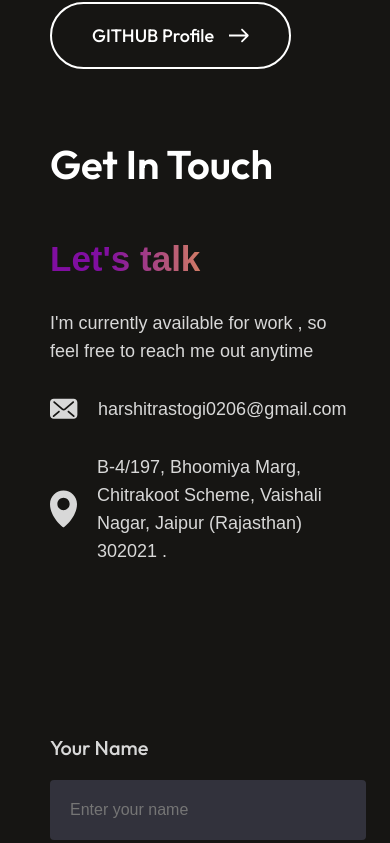
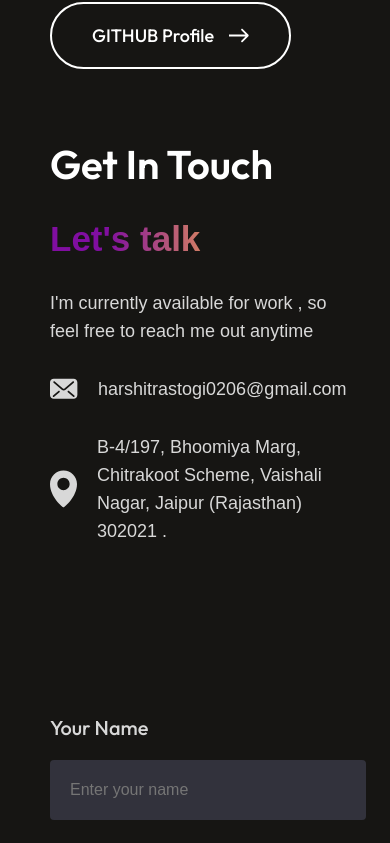
Before and after one commit to Harshit-Rastogi-01/Harshit-Portfolio, a React (Vite) app in the folder Portfolio/: page / in a window 390 px wide. Shown: the part 5538-6381 px from the top of the page. Built offline with nearby package versions, Linux system fonts and the light colour scheme.

Commit message:
changes done in contact form

```diff
--- a/Portfolio/src/Components/Contact/Contact.css
+++ b/Portfolio/src/Components/Contact/Contact.css
@@ -139,7 +139,6 @@
   } */
   .contact-left h1{
     font-size: 58px;
-
   }
   .contact-left p{
     font-size: 18px;
@@ -204,8 +203,12 @@
     font-weight: 500;
     font-size: 20px;
   }
+
   .contact{
-    margin:50px;
+    gap:30px;
+    margin:50px ;
+    align-items: start;
+
   }
 }
 @media(max-width:370px){
@@ -217,8 +220,15 @@
     border:none;
     width:80%;
   }
+  .contact-right label{
+    font-size: 17px;
+    font-weight: 400;
+  }
   .contact-left p{
-    font-size: 17px;
+    font-size: 16px;
+  }
+  .contact-details{
+    margin-bottom: 0px;
   }
 
 
--- a/Portfolio/src/Components/Contact/Contact.jsx
+++ b/Portfolio/src/Components/Contact/Contact.jsx
@@ -56,9 +56,7 @@ const Contact = () => {
               <img src={location_icon} alt="" />
               <p>B-4/197, Bhoomiya Marg, Chitrakoot Scheme, Vaishali Nagar, Jaipur (Rajasthan) 302021 .</p>
             </div>
-            {/* <div className="contact-detail">
 
-            </div> */}
           </div>
         </div>
       {/* ------------------ right section of contact component -------------------- */}
```
